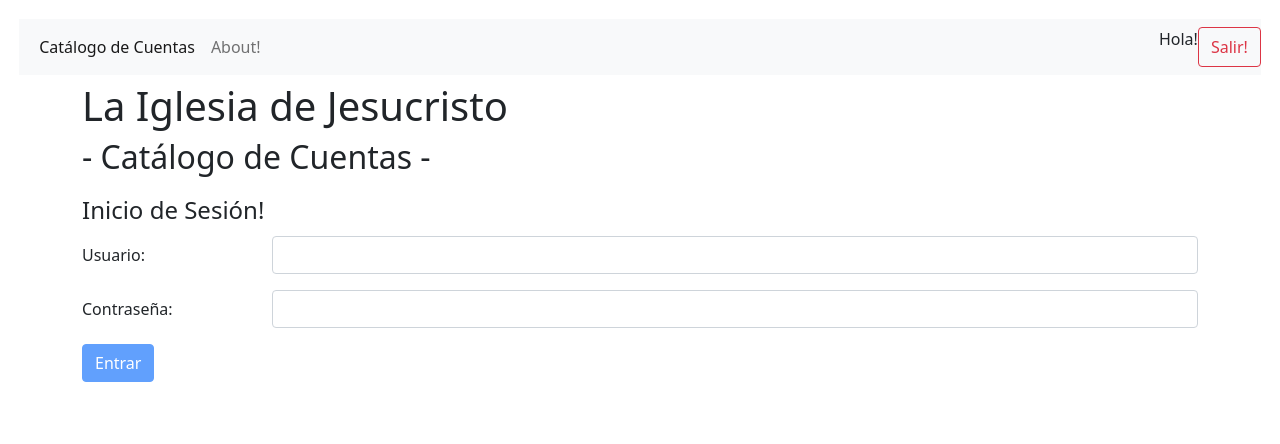
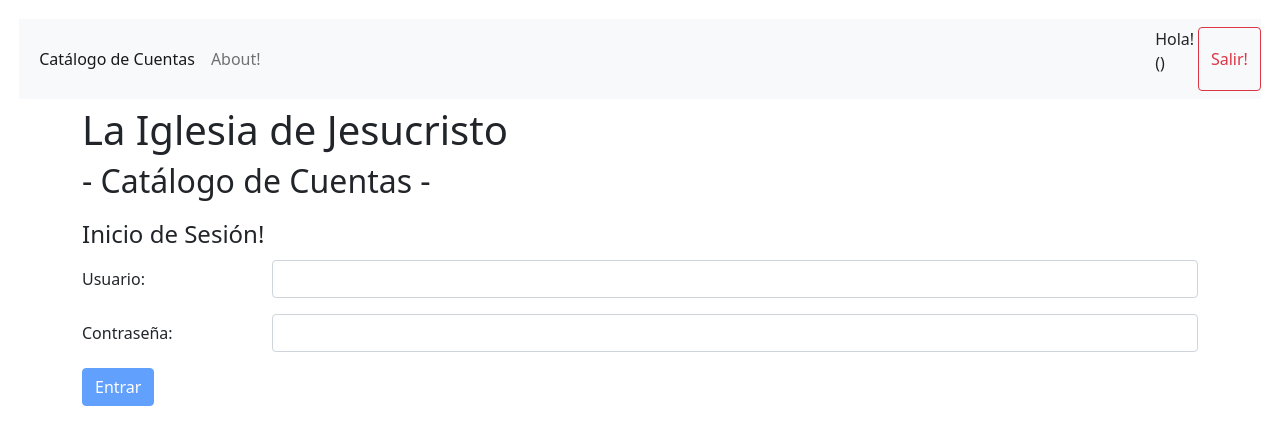
Before and after one commit to javiertmezac/catalog-counts-web, an Angular app: page /login in a window 1280 px wide. Shown: the top 444 px of the page. Built offline with nearby package versions, Linux system fonts and the light colour scheme; no server answers; sample sign-in values are in the browser's storage.

Commit message:
added alert-warning message when credentials are wrong
 display role as number

```diff
--- a/src/app/app.component.html
+++ b/src/app/app.component.html
@@ -23,7 +23,9 @@
       </div>
     </div>
     <div class="d-flex">
-      <p *ngIf="userDetails">Hola! {{ userDetails.username }}</p>
+      <p *ngIf="userDetails">
+        Hola! {{ userDetails.username }} ({{ userDetails.roles }})
+      </p>
       <button class="btn btn-outline-danger" type="button" (click)="logout()">
         Salir!
       </button>
--- a/src/app/login/login.component.html
+++ b/src/app/login/login.component.html
@@ -7,6 +7,9 @@
     <form [formGroup]="form">
       <fieldset>
         <legend>Inicio de Sesión!</legend>
+        <div class="alert alert-warning" *ngIf="errorMessage">
+          {{ errorMessage }}
+        </div>
 
         <div class="mb-3 row form-field">
           <label class="col-sm-2 col-form-label">Usuario:</label>
--- a/src/app/login/login.component.ts
+++ b/src/app/login/login.component.ts
@@ -10,6 +10,7 @@
 })
 export class LoginComponent {
   form: FormGroup;
+  errorMessage = '';
 
   constructor(
     private fb: FormBuilder,
@@ -26,9 +27,12 @@
     const val = this.form.value;
 
     if (val.email && val.password) {
-      this.authService.login(val.email, val.password).subscribe(() => {
-        console.log('User is logged in');
-        this.router.navigateByUrl('/cc');
+      this.authService.login(val.email, val.password).subscribe({
+        next: () => {
+          console.log('User is logged in');
+          this.router.navigateByUrl('/cc');
+        },
+        error: (err) => (this.errorMessage = 'Credenciales incorrectas!'),
       });
     }
   }
```
